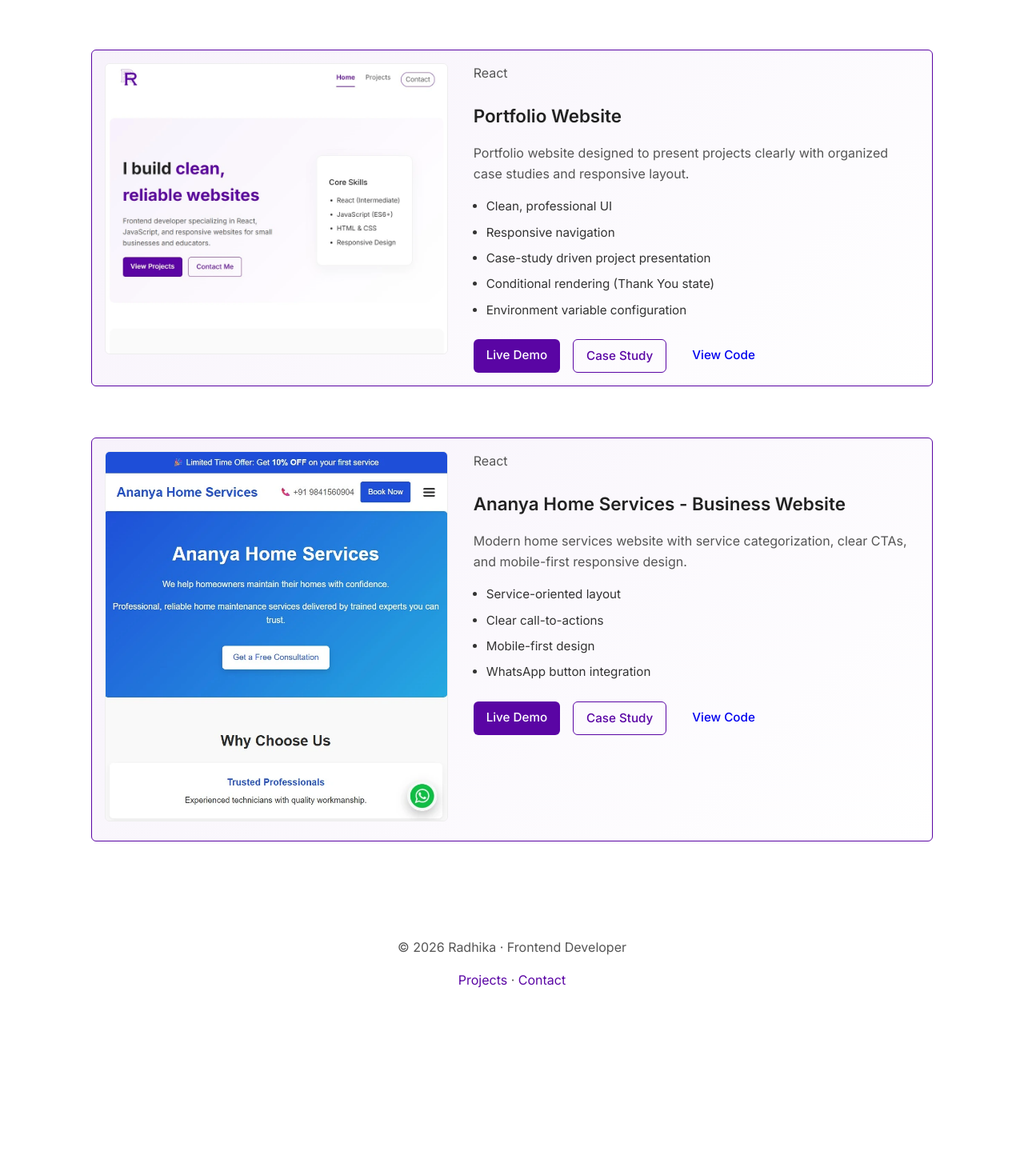
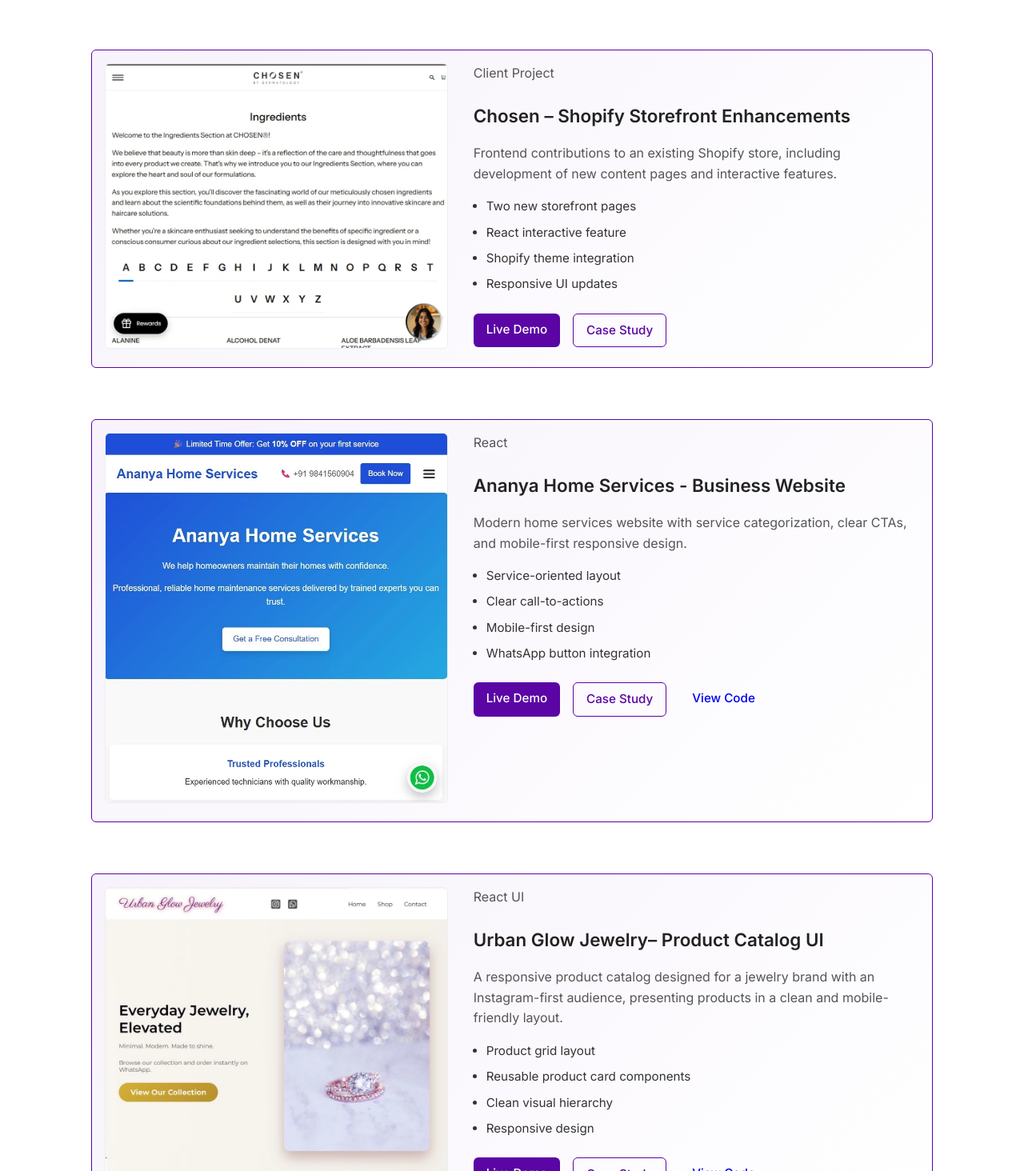
Before and after one commit to radhikaudacity/porfolio, a React (Vite) app: page /projects in a window 1280 px wide. Shown: the part 806-2270 px from the top of the page at 80% size. Before the commit the page ends 2061 px from the top, so only its background shows below. Built offline with nearby package versions, Linux system fonts and the light colour scheme.

Commit message:
feat: Add new projects and case studies

```diff
--- a/src/data/projectDetails.js
+++ b/src/data/projectDetails.js
@@ -1,11 +1,15 @@
 import apiProjectImage from '../assets/api-project.webp';
 import portfolioImage from '../assets/portfolio.webp';
 import homeServicesImage from '../assets/home-services.webp';
+import urbanGlowImage from '../assets/urban-glow.webp';
+import chosenImage from '../assets/chosen.webp';
+
 const projectDetails = [
   {
     id: 1,
-    title: 'Store Product Listing',
-    description: 'React app that fetches and filters data from a public API.',
+    title: 'Product Listing Web Application',
+    description:
+      'A responsive interface that displays products retrieved from an API, designed to simulate an e-commerce catalog.',
     image: apiProjectImage,
     type: 'React + API',
     highlights: [
@@ -47,7 +51,7 @@
       'Demonstrates practical API integration, state-driven rendering, client-side persistence, and resilient UI handling.',
   },
   {
-    id: 2,
+    id: 5,
     title: 'Portfolio Website',
     description:
       'Portfolio website designed to present projects clearly with organized case studies and responsive layout.',
@@ -103,7 +107,7 @@
     tech: ['React', 'React Router', 'Vite', 'CSS', 'Formspree', 'Netlify'],
 
     outcome:
-      'Demonstrates scalable component architecture, dynamic routing, API integration, and production-ready deployment in a real-world React application.',
+      'Demonstrates scalable component architecture, dynamic routing, and production-ready deployment in a real-world React application.',
   },
 
   {
@@ -156,5 +160,100 @@
     outcome:
       'Demonstrates client-oriented UI design, reusable component architecture, and scalable frontend foundations suitable for real-world service platforms.',
   },
+
+  {
+    id: 4,
+    title: 'Urban Glow Jewelry– Product Catalog UI',
+    description:
+      'A responsive product catalog designed for a jewelry brand with an Instagram-first audience, presenting products in a clean and mobile-friendly layout.',
+    image: urbanGlowImage,
+    type: 'React UI',
+    highlights: [
+      'Product grid layout',
+      'Reusable product card components',
+      'Clean visual hierarchy',
+      'Responsive design',
+    ],
+
+    slug: 'urban-glow',
+    liveLink: 'https://urban-glow-jewelry.netlify.app/',
+    gitHubLink: 'https://github.com/radhikaudacity/urban-glow-jewelry',
+
+    overview:
+      'Frontend product catalog designed for a jewelry brand that attracts customers primarily through Instagram. The goal of the website is to provide a clear and visually organized catalog where social media visitors can quickly browse products and understand the brand’s offerings. The interface focuses on clean product presentation, reusable component structure, and a responsive grid layout to ensure a smooth browsing experience across devices.',
+
+    keyFeatures: [
+      [
+        'Product Grid Layout',
+        'Implemented a flexible CSS Grid layout to present product cards in a clean and visually balanced catalog.',
+      ],
+      [
+        'Reusable Components',
+        'Designed modular product card components to support scalable product listings.',
+      ],
+      [
+        'Responsive Design',
+        'Layout adapts smoothly across desktop, tablet, and mobile devices.',
+      ],
+      [
+        'Visual Hierarchy',
+        'Typography, spacing, and image scaling designed to guide user attention through product details.',
+      ],
+    ],
+
+    tech: ['React', 'JavaScript (ES6)', 'CSS', 'Vite'],
+
+    outcome:
+      'Demonstrates strong frontend UI development, component-based architecture, and responsive layout design.',
+  },
+  {
+    id: 2,
+    title: 'Chosen – Shopify Storefront Enhancements',
+    description:
+      'Frontend contributions to an existing Shopify store, including development of new content pages and interactive features.',
+
+    image: chosenImage,
+
+    type: 'Client Project',
+
+    highlights: [
+      'Two new storefront pages',
+      'React interactive feature',
+      'Shopify theme integration',
+      'Responsive UI updates',
+    ],
+
+    slug: 'chosen',
+
+    liveLink: 'https://chosenstore.in/blogs/ingredients',
+    gitHubLink: null,
+
+    overview:
+      'Contributed frontend enhancements to an existing Shopify storefront. Developed additional content pages and previously implemented a React-based interactive feature while maintaining visual consistency with the existing theme.',
+
+    keyFeatures: [
+      [
+        'Custom Page Development',
+        'Built two new content pages integrated within the Shopify storefront while preserving existing layout structure.',
+      ],
+      [
+        'Interactive React Feature',
+        'Developed a React-based interactive game component that was later removed during subsequent website updates.',
+      ],
+      [
+        'Shopify Theme Integration',
+        'Ensured newly developed pages aligned with the existing Shopify theme styling and structure.',
+      ],
+      [
+        'Responsive Layout',
+        'Implemented mobile-friendly layout adjustments to ensure consistent presentation across devices.',
+      ],
+    ],
+
+    tech: ['React', 'JavaScript', 'Shopify', 'CSS'],
+
+    outcome:
+      'Demonstrates ability to work within an existing production website, extend Shopify storefront functionality, and maintain design consistency while developing new features.',
+  },
 ];
 export default projectDetails;
--- a/src/pages/CaseStudy.jsx
+++ b/src/pages/CaseStudy.jsx
@@ -32,7 +32,7 @@
               >
                 Live Demo
               </Link>
-
+              {caseStudy.gitHubLink ? (
                 <Link
                   to={caseStudy.gitHubLink}
                   className='btn secondary'
@@ -40,6 +40,9 @@
                 >
                   View Code
                 </Link>
+              ) : (
+                ''
+              )}
             </div>
           </div>
           <div className='back-to-project'>
```
Also changed, not shown: src/assets/chosen.webp (added), src/assets/urban-glow.webp (added). Lines whose indentation alone changed are shown as unchanged.
